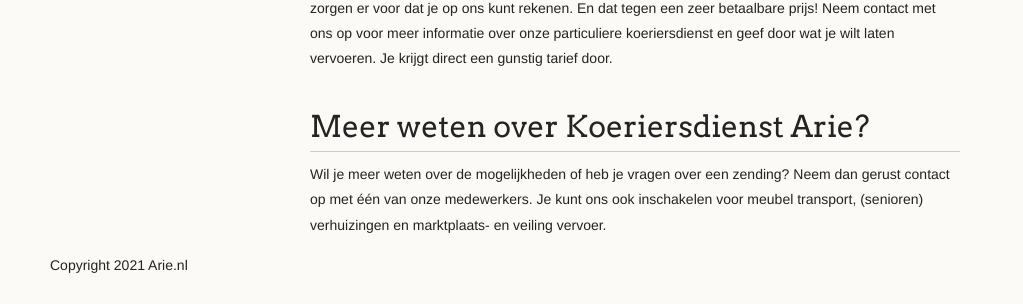
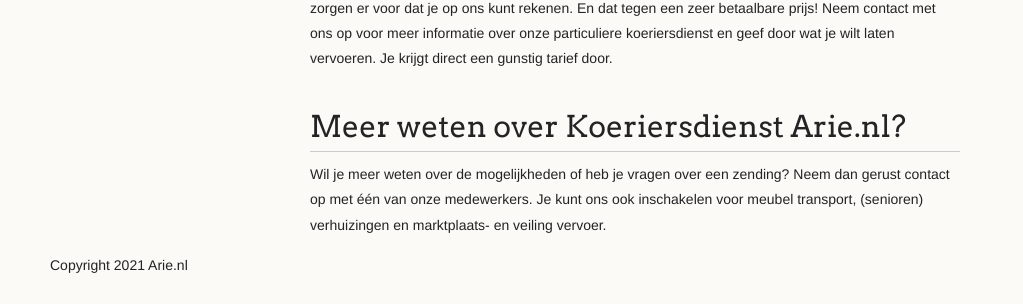
Before and after one commit to amsdfw/arie.nl, a Jekyll site: the page built from koerier-nodig?.md, in a window 1280 px wide and 1216 px high. Shown: the part 906-1210 px from the top of the window, without its empty margins (0-1023 px from the left). Built offline with Jekyll 4.4.1, drawn with Linux system fonts in a browser that asks for light colours; our own code applies the rules of GitHub Pages for plain Markdown files.

```diff
--- a/koerier-nodig?.md
+++ b/koerier-nodig?.md
@@ -27,7 +27,7 @@ Heb je een spoed opdracht, wil je je zending op een specifiek tijdstip laten bez
 Wat je wensen ook zijn, wij zorgen er voor dat je op ons kunt rekenen. En dat tegen een zeer betaalbare prijs!
 Neem contact met ons op voor meer informatie over onze particuliere koeriersdienst en geef door wat je wilt laten vervoeren. Je krijgt direct een gunstig tarief door.
 
-# Meer weten over Koeriersdienst Arie?
+# Meer weten over Koeriersdienst Arie.nl?
 
 Wil je meer weten over de mogelijkheden of heb je vragen over een zending? Neem dan gerust contact op met één van onze medewerkers.
 Je kunt ons ook inschakelen voor meubel transport, (senioren) verhuizingen en marktplaats- en veiling vervoer.
```
